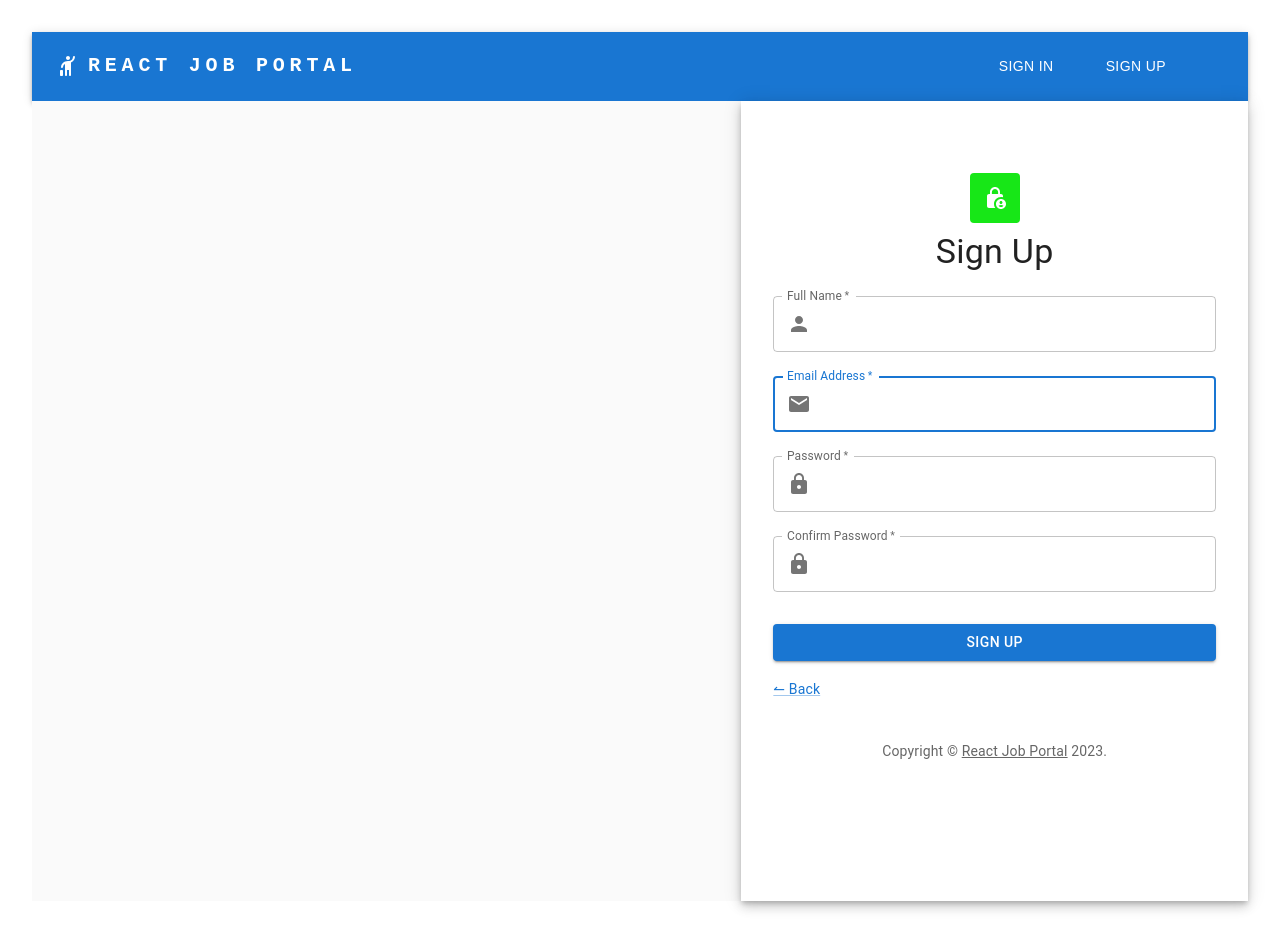
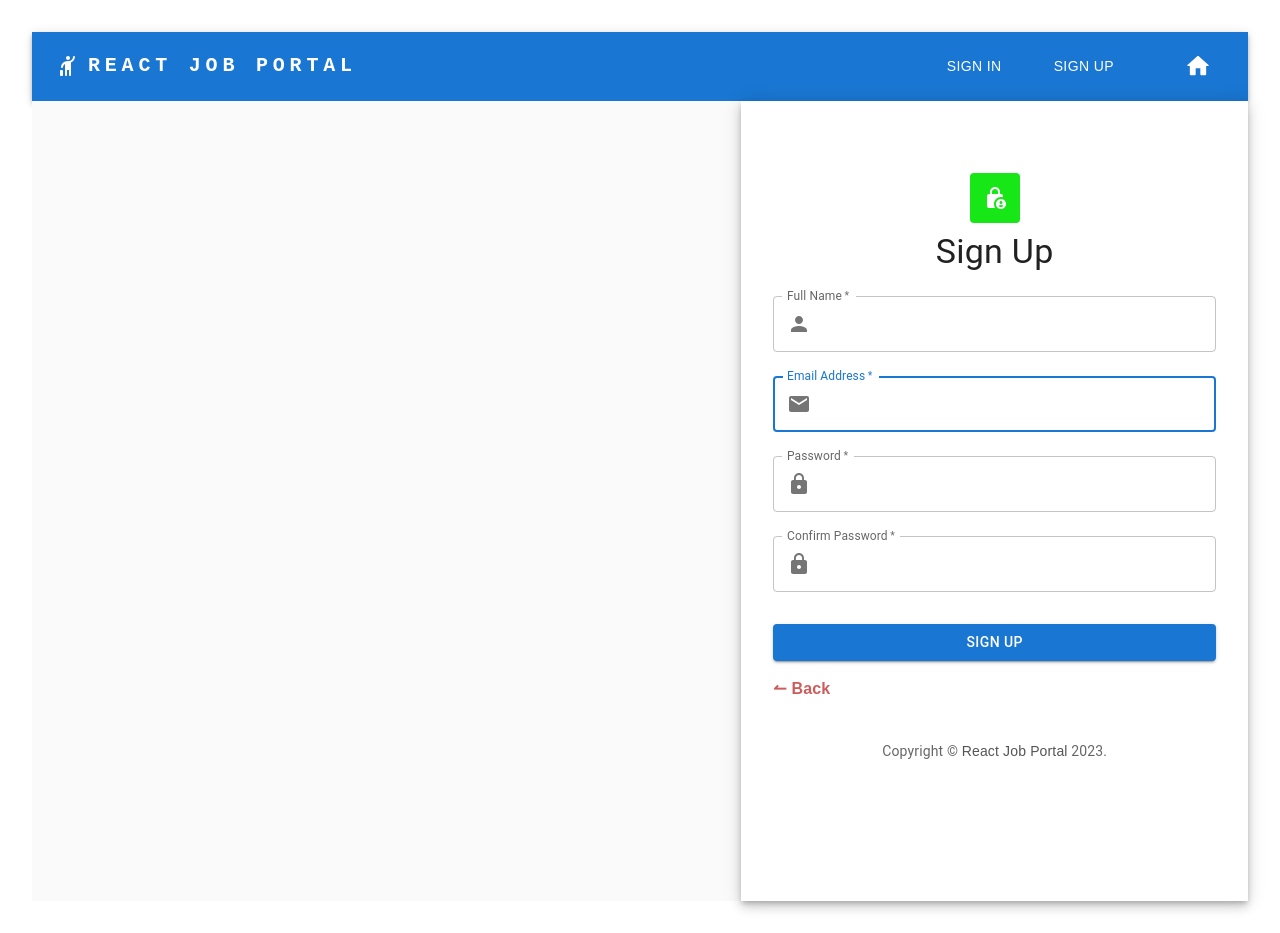
Before and after one commit to AryanAD/JOB-PORTAL-ReactApp, a React (Vite) app in the folder job-portal/: page /signup in a window 1280 px wide. Built offline with nearby package versions, Linux system fonts and the light colour scheme.

Commit message:
job-portal

```diff
--- a/job-portal/src/components/NavBar.jsx
+++ b/job-portal/src/components/NavBar.jsx
@@ -5,7 +5,9 @@ import Typography from "@mui/material/Typography";
 import Container from "@mui/material/Container";
 import Button from "@mui/material/Button";
 import HailRoundedIcon from "@mui/icons-material/HailRounded";
+import HomeRoundedIcon from "@mui/icons-material/HomeRounded";
 import { Link } from "react-router-dom";
+import { IconButton } from "@mui/material";
 
 const NavBar = () => {
 	return (
@@ -79,6 +81,22 @@ const NavBar = () => {
 							</Link>
 						</Button>
 					</Box>
+					<Box>
+						<Link
+							style={{
+								textDecoration: "none",
+							}}
+							to="/">
+							<IconButton size="large">
+								<HomeRoundedIcon
+									style={{
+										color: "white",
+									}}
+									fontSize="inherit"
+								/>
+							</IconButton>
+						</Link>
+					</Box>
 				</Toolbar>
 			</Container>
 		</AppBar>
--- a/job-portal/src/components/SignupPage.jsx
+++ b/job-portal/src/components/SignupPage.jsx
@@ -4,7 +4,6 @@ import {
 	Button,
 	CssBaseline,
 	Grid,
-	Link,
 	TextField,
 	ThemeProvider,
 	Typography,
@@ -16,6 +15,7 @@ import LockPersonIcon from "@mui/icons-material/LockPerson";
 import PersonIcon from "@mui/icons-material/Person";
 import EmailIcon from "@mui/icons-material/Email";
 import LockIcon from "@mui/icons-material/Lock";
+import { Link } from "react-router-dom";
 
 function Copyright(props) {
 	return (
@@ -26,8 +26,8 @@ function Copyright(props) {
 			{...props}>
 			{"Copyright © "}
 			<Link
-				color="inherit"
-				href="/">
+				style={{ textDecoration: "none", color: "#555" }}
+				to="/">
 				React Job Portal
 			</Link>{" "}
 			{new Date().getFullYear()}
@@ -182,8 +182,12 @@ const SignupPage = () => {
 							<Grid container>
 								<Grid item>
 									<Link
-										href="/signin"
-										variant="body2">
+										style={{
+											textDecoration: "none",
+											color: "indianred",
+											fontWeight: "bold",
+										}}
+										to="/signin">
 										{"↼ Back"}
 									</Link>
 								</Grid>
```
